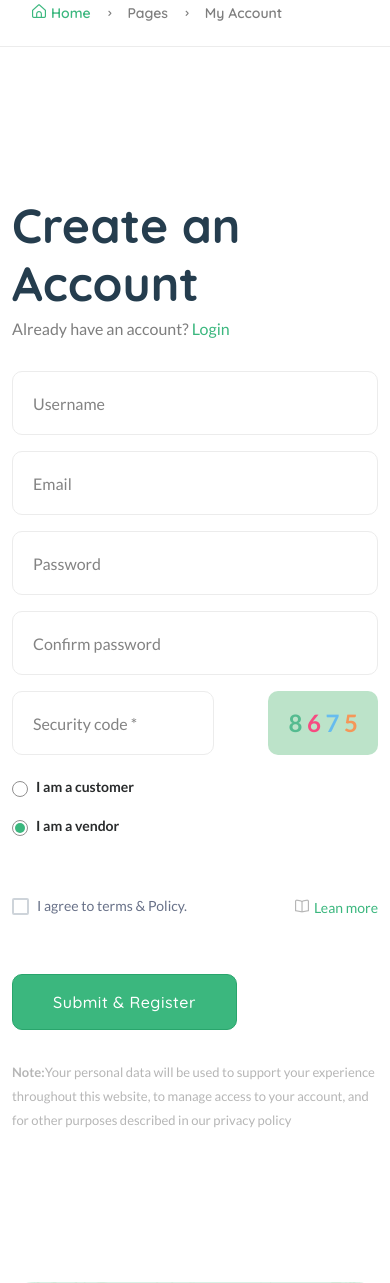
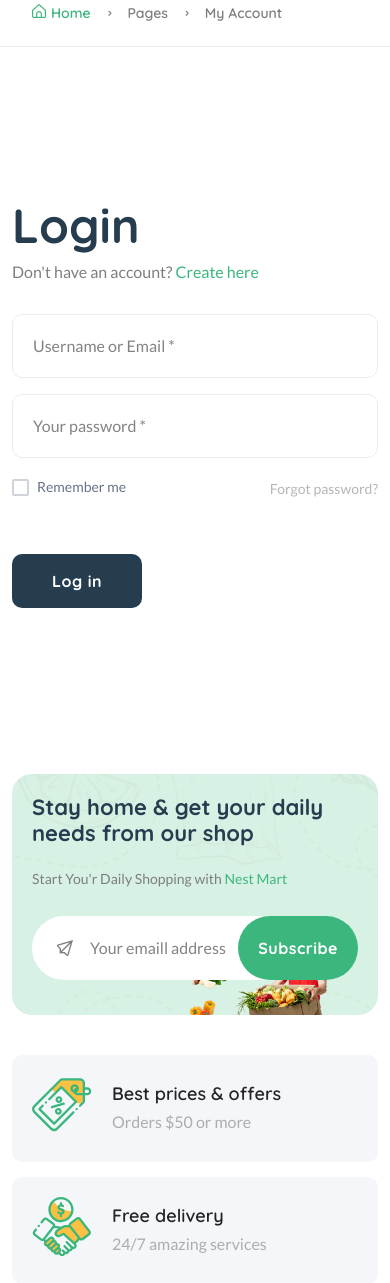
Before and after one commit to officialjwise/djangoEcommerce, a Django app: template templates/userauths/login.html in a window 390 px wide. Shown: the part 127-1410 px from the top of the page. Run offline with Django 5.2, Linux system fonts and the light colour scheme; the template is opened without the code that fills it, so the values that code supplies are empty; parts of the project's set-up code (start-up, migrations or seed data) failed here and were passed over; some libraries are stand-ins or nearby versions.

Commit message:
login form created

```diff
--- a/templates/userauths/login.html
+++ b/templates/userauths/login.html
@@ -16,78 +16,49 @@
                 <div class="row">
                     <div class="col-xl-8 col-lg-10 col-md-12 m-auto">
                         <div class="row">
+                            <div class="col-lg-6 pr-30 d-none d-lg-block">
+                                <img class="border-radius-15" src="{% static 'assets/imgs/page/login-1.png' %}" alt="" />
+                            </div>
                             <div class="col-lg-6 col-md-8">
                                 <div class="login_wrap widget-taber-content background-white">
                                     <div class="padding_eight_all bg-white">
                                         <div class="heading_s1">
-                                            <h1 class="mb-5">Create an Account</h1>
-                                            <p class="mb-30">Already have an account? <a href="page-login.html">Login</a></p>
+                                            <h1 class="mb-5">Login</h1>
+                                            <p class="mb-30">Don't have an account? <a href="page-register.html">Create here</a></p>
                                         </div>
-                                        <form method="post">
+                                        <form method="POST">
+                                            {% csrf_token %}
                                             <div class="form-group">
-                                                <input type="text" required="" name="username" placeholder="Username" />
+                                                <input type="text" required="" name="email_or_username" placeholder="Username or Email *" />
                                             </div>
                                             <div class="form-group">
-                                                <input type="text" required="" name="email" placeholder="Email" />
+                                                <input required="" type="password" name="password" placeholder="Your password *" />
                                             </div>
-                                            <div class="form-group">
-                                                <input required="" type="password" name="password" placeholder="Password" />
-                                            </div>
-                                            <div class="form-group">
-                                                <input required="" type="password" name="password" placeholder="Confirm password" />
-                                            </div>
-                                            <div class="login_footer form-group">
-                                                <div class="chek-form">
-                                                    <input type="text" required="" name="email" placeholder="Security code *" />
-                                                </div>
-                                                <span class="security-code">
-                                                    <b class="text-new">8</b>
-                                                    <b class="text-hot">6</b>
-                                                    <b class="text-sale">7</b>
-                                                    <b class="text-best">5</b>
-                                                </span>
-                                            </div>
-                                            <div class="payment_option mb-50">
-                                                <div class="custome-radio">
-                                                    <input class="form-check-input" required="" type="radio" name="payment_option" id="exampleRadios3" checked="" />
-                                                    <label class="form-check-label" for="exampleRadios3" data-bs-toggle="collapse" data-target="#bankTranfer" aria-controls="bankTranfer">I am a customer</label>
-                                                </div>
-                                                <div class="custome-radio">
-                                                    <input class="form-check-input" required="" type="radio" name="payment_option" id="exampleRadios4" checked="" />
-                                                    <label class="form-check-label" for="exampleRadios4" data-bs-toggle="collapse" data-target="#checkPayment" aria-controls="checkPayment">I am a vendor</label>
-                                                </div>
-                                            </div>
+{#                                            <div class="login_footer form-group">#}
+{#                                                <div class="chek-form">#}
+{#                                                    <input type="text" required="" name="email" placeholder="Security code *" />#}
+{#                                                </div>#}
+{#                                                <span class="security-code">#}
+{#                                                    <b class="text-new">8</b>#}
+{#                                                    <b class="text-hot">6</b>#}
+{#                                                    <b class="text-sale">7</b>#}
+{#                                                    <b class="text-best">5</b>#}
+{#                                                </span>#}
+{#                                            </div>#}
                                             <div class="login_footer form-group mb-50">
                                                 <div class="chek-form">
                                                     <div class="custome-checkbox">
-                                                        <input class="form-check-input" type="checkbox" name="checkbox" id="exampleCheckbox12" value="" />
-                                                        <label class="form-check-label" for="exampleCheckbox12"><span>I agree to terms &amp; Policy.</span></label>
+                                                        <input class="form-check-input" type="checkbox" name="checkbox" id="exampleCheckbox1" value="" />
+                                                        <label class="form-check-label" for="exampleCheckbox1"><span>Remember me</span></label>
                                                     </div>
                                                 </div>
-                                                <a href="page-privacy-policy.html"><i class="fi-rs-book-alt mr-5 text-muted"></i>Lean more</a>
+                                                <a class="text-muted" href="#">Forgot password?</a>
                                             </div>
-                                            <div class="form-group mb-30">
-                                                <button type="submit" class="btn btn-fill-out btn-block hover-up font-weight-bold" name="login">Submit &amp; Register</button>
+                                            <div class="form-group">
+                                                <button type="submit" class="btn btn-heading btn-block hover-up" name="login">Log in</button>
                                             </div>
-                                            <p class="font-xs text-muted"><strong>Note:</strong>Your personal data will be used to support your experience throughout this website, to manage access to your account, and for other purposes described in our privacy policy</p>
                                         </form>
                                     </div>
-                                </div>
-                            </div>
-                            <div class="col-lg-6 pr-30 d-none d-lg-block">
-                                <div class="card-login mt-115">
-                                    <a href="#" class="social-login facebook-login">
-                                        <img src="{% static 'assets/imgs/theme/icons/logo-facebook.svg' %}" alt="" />
-                                        <span>Continue with Facebook</span>
-                                    </a>
-                                    <a href="#" class="social-login google-login">
-                                        <img src="{% static 'assets/imgs/theme/icons/logo-google.svg' %}" alt="" />
-                                        <span>Continue with Google</span>
-                                    </a>
-                                    <a href="#" class="social-login apple-login">
-                                        <img src="{% static 'assets/imgs/theme/icons/logo-apple.svg' %}" alt="" />
-                                        <span>Continue with Apple</span>
-                                    </a>
                                 </div>
                             </div>
                         </div>
```
